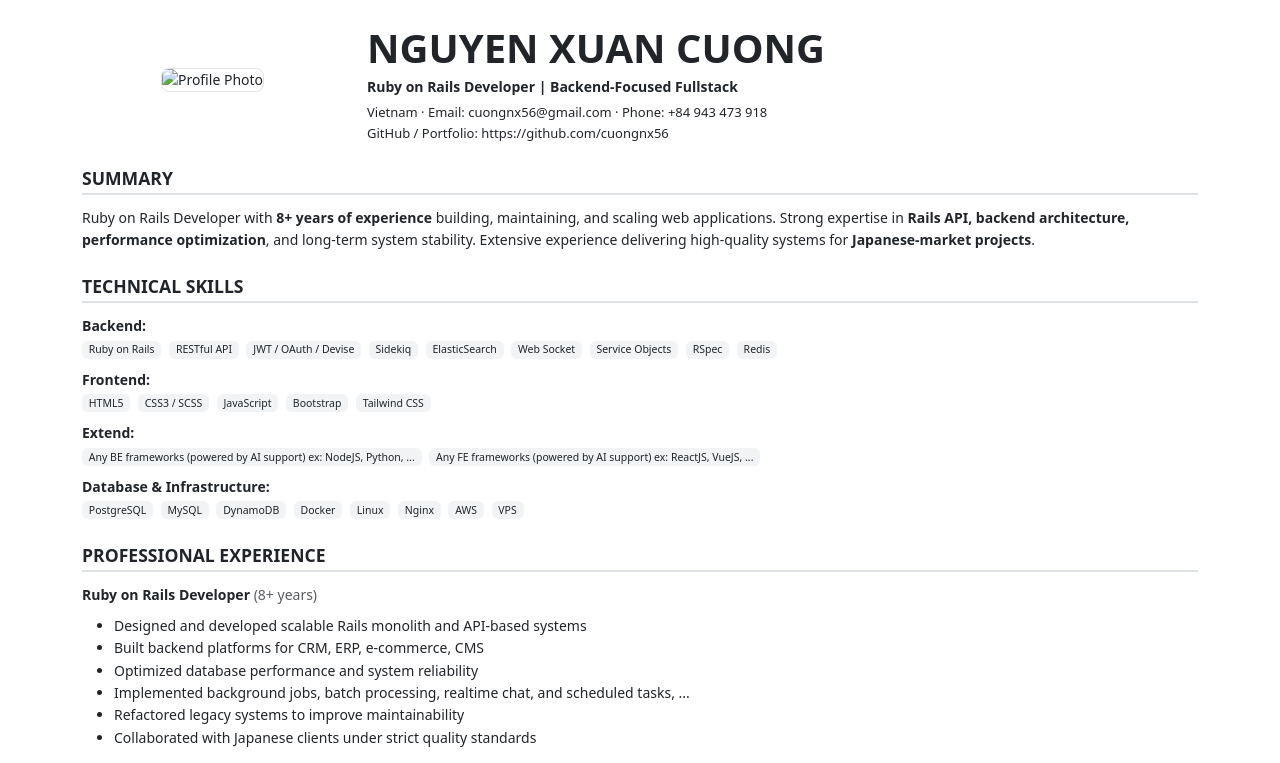
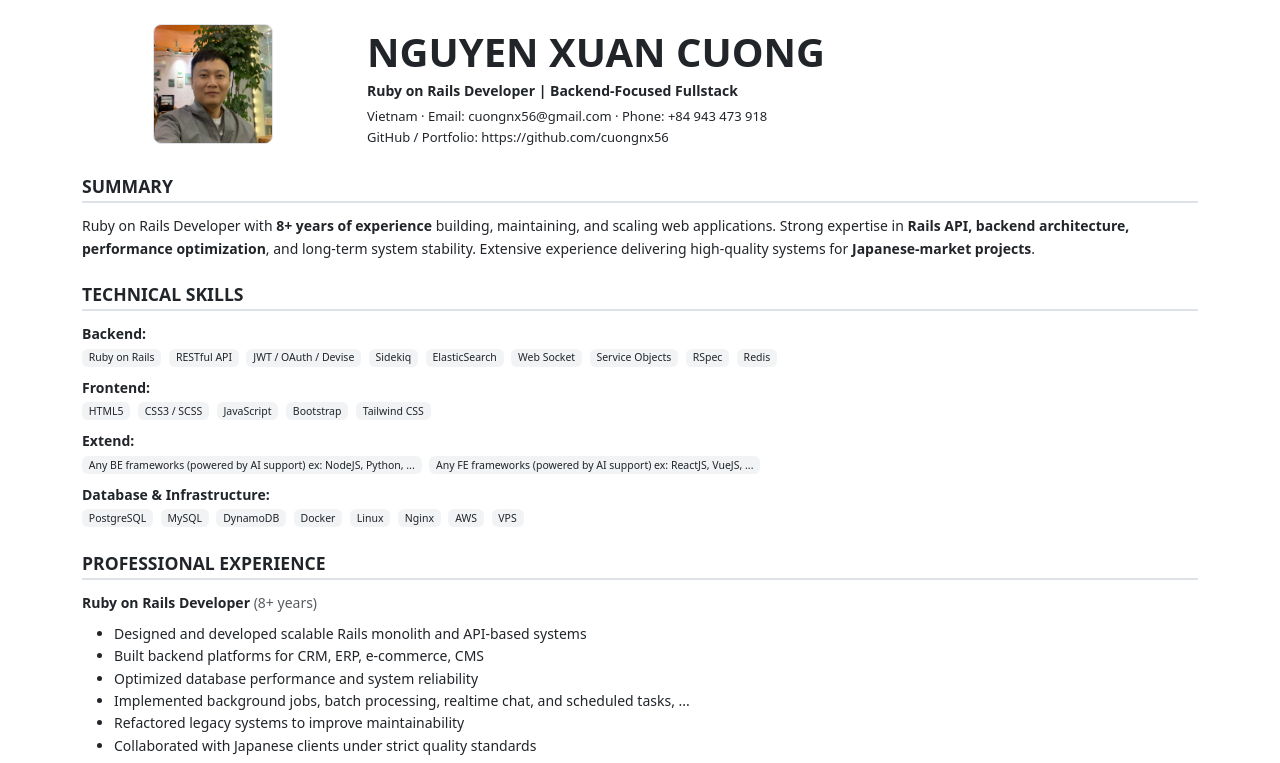
Before and after one commit to cuongnx56/profile, a plain HTML site: page index.html in a window 1280 px wide. Shown: the top 763 px of the page. Drawn offline with nearby package versions, Linux system fonts and the light colour scheme.

Commit message:
Update index.html: change image src to /profile/64B67B20-35EF-4594-915A-717366803BDB.jpg

```diff
--- a/index.html
+++ b/index.html
@@ -48,7 +48,7 @@
   <!-- HEADER WITH PHOTO -->
   <div class="row align-items-center mb-4">
     <div class="col-md-3 text-center">
-      <img src="/files/64B67B20-35EF-4594-915A-717366803BDB.jpg" alt="Profile Photo" class="profile-img mb-2">
+      <img src="/profile/64B67B20-35EF-4594-915A-717366803BDB.jpg" alt="Profile Photo" class="profile-img mb-2">
     </div>
     <div class="col-md-9">
       <h1 class="mb-1">NGUYEN XUAN CUONG</h1>
```
